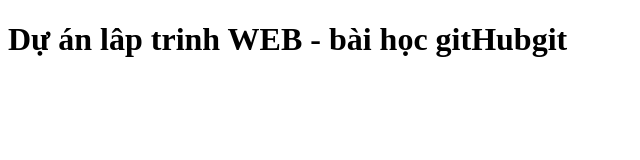
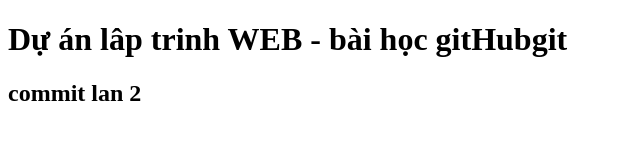
Before and after one commit to nguyenminhduong-dntech/laptrinhgalai, a plain HTML site: page index.html in a window 1280 px wide. Shown: the whole page, without its empty margins (0-640 px from the left). Drawn offline with Linux system fonts and the light colour scheme.

Commit message:
sua lan 3

```diff
--- a/index.html
+++ b/index.html
@@ -7,5 +7,6 @@
   </head>
   <body>
     <h1>Dự án lâp trinh WEB - bài học gitHubgit</h1>
+    <h2>commit lan 2</h2>
   </body>
 </html>
```
Also changed, not shown: news1.html (added).
